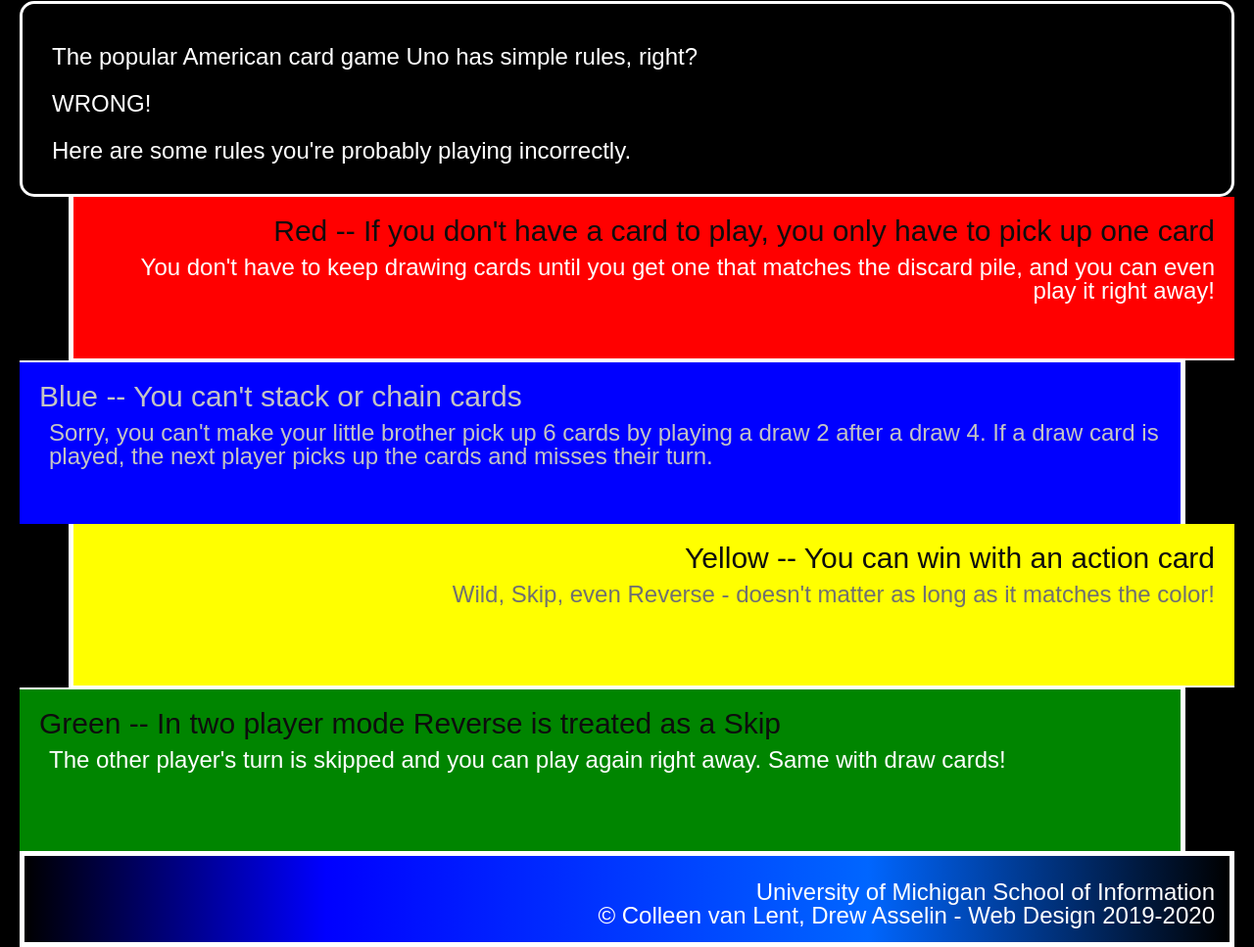
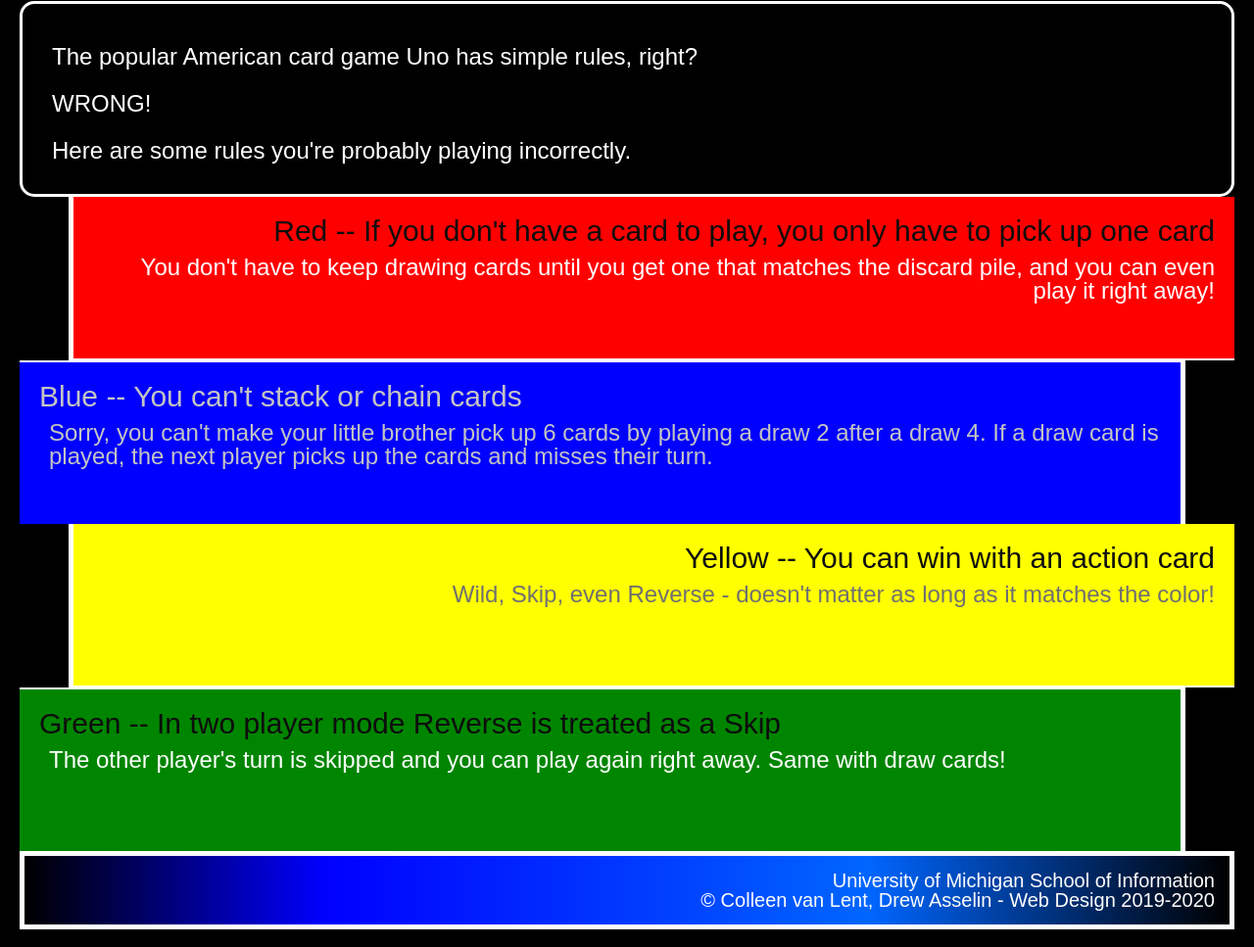
Before and after one commit to aylasoof/hw2-w25, a plain HTML site: page index.html in a window 1280 px wide. Shown: the part 327-1294 px from the top of the page at 98% size. Drawn offline with Linux system fonts and the light colour scheme.

Commit message:
Add files via upload

```diff
--- a/css/style.css
+++ b/css/style.css
@@ -1,25 +1,28 @@
 body{
-    font-family: Arial, Verdana, sans-serif;
     background-color:#000000;
     color: #ffffff;
     margin: 20px 20px 0 20px;
 }
 
+body p{
+    font-family: Arial, Verdana;
+}
+
 h1{
-    font-family: Arial, Verdana, sans-serif;
+    font-family: Arial, Verdana;
     font-size: 42px;
     text-align: center;
     padding: 15px;
 }
 
 h2{
-    font-family: Arial, Verdana, sans-serif;
+    font-family: Arial, Verdana;
     font-size: 30px;
     color: #0d0d0d;
 }
 
 p{
-    font-family: Arial, Verdana, sans-serif;
+    font-family: Arial, Verdana;
     font-size: 24px;
     padding-top: 10px;
     padding-left: 10px;
@@ -95,9 +98,10 @@
     background: rgb(0,0,0);
     background: linear-gradient(90deg, rgba(0,0,0,1) 0%, rgba(0,0,255,1) 25%, rgba(0,102,255,1) 70%, rgba(0,0,0,1) 100%);
     border: solid 5px #ffffff;
+}
+
+footer p{
     text-align: right;
     font-size: 20px;
-    padding-top: 15px;
-    padding-bottom: 15px;
-    padding-right: 15px;
+    padding: 15px 15px 15px 0;
 }
```
